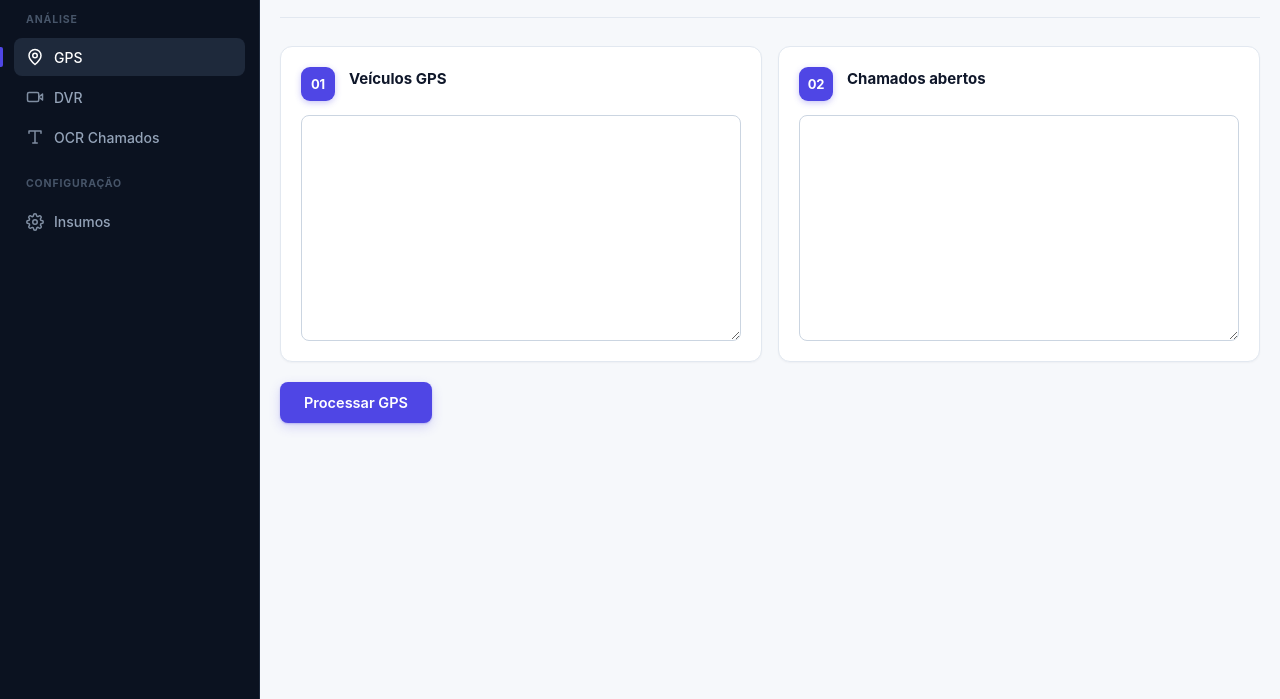
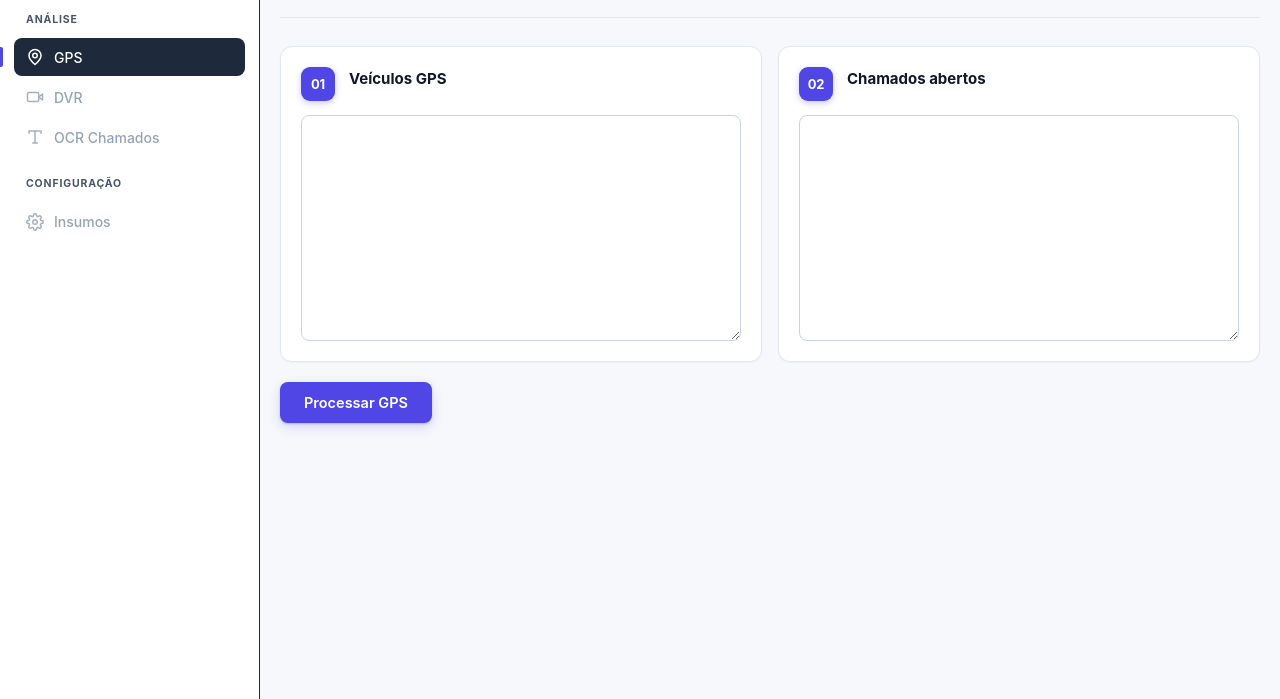
Before and after one commit to AlyssonLPdL/Parvi_Requisicoes, a plain HTML site: page index.html in a window 1280 px wide. Shown: the part 101-800 px from the top of the page. Drawn offline with Linux system fonts and the light colour scheme.

Commit message:
Change sidebar background color to white

```diff
--- a/css/estilo.css
+++ b/css/estilo.css
@@ -2,7 +2,7 @@
    VARIÁVEIS
    ============================================ */
 :root {
-  --sidebar-bg: #0b1220;
+  --sidebar-bg: #fff;
   --sidebar-bg-hover: #1e293b;
   --sidebar-text: #94a3b8;
   --sidebar-text-hover: #e2e8f0;
```
